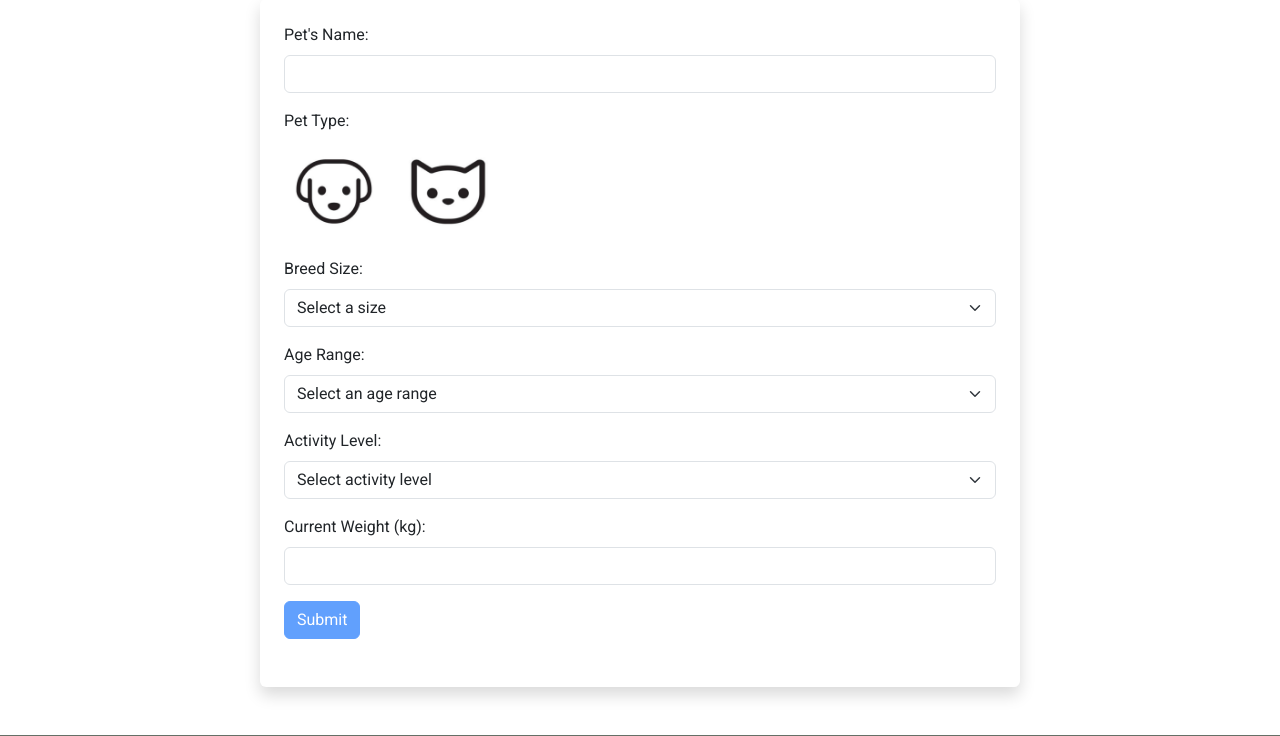
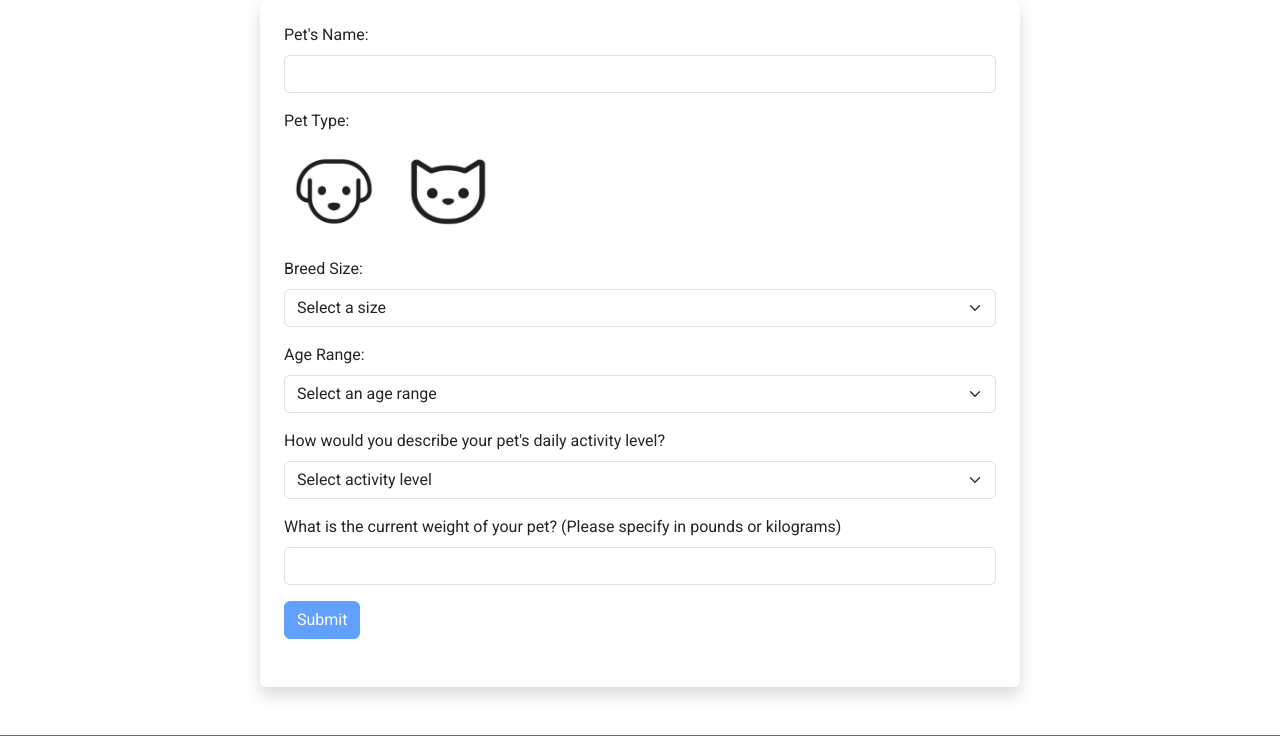
Before and after one commit to dabustosa85/muskoka, a Node server app: page /survey in a window 1280 px wide. Shown: the part 679-1415 px from the top of the page. Run offline with Node 20, Linux system fonts and the light colour scheme; some libraries are stand-ins or nearby versions.

Commit message:
editando form

```diff
--- a/Server/Views/survey.hbs
+++ b/Server/Views/survey.hbs
@@ -67,8 +67,7 @@
             </select>
           </div>
           <div class="mb-3">
-            <label for="survey-activity-level" class="form-label">Activity
-              Level:</label>
+            <label for="survey-activity-level" class="form-label">How would you describe your pet's daily activity level? </label>
             <select id="survey-activity-level" class="form-select">
               <option value="">Select activity level</option>
               <option value="none">None</option>
@@ -78,8 +77,7 @@
             </select>
           </div>
           <div class="mb-3">
-            <label for="survey-pet-weight" class="form-label">Current Weight
-              (kg):</label>
+            <label for="survey-pet-weight" class="form-label">What is the current weight of your pet? (Please specify in pounds or kilograms)</label>
             <input type="number" id="survey-pet-weight" class="form-control" />
           </div>
           <button
```
